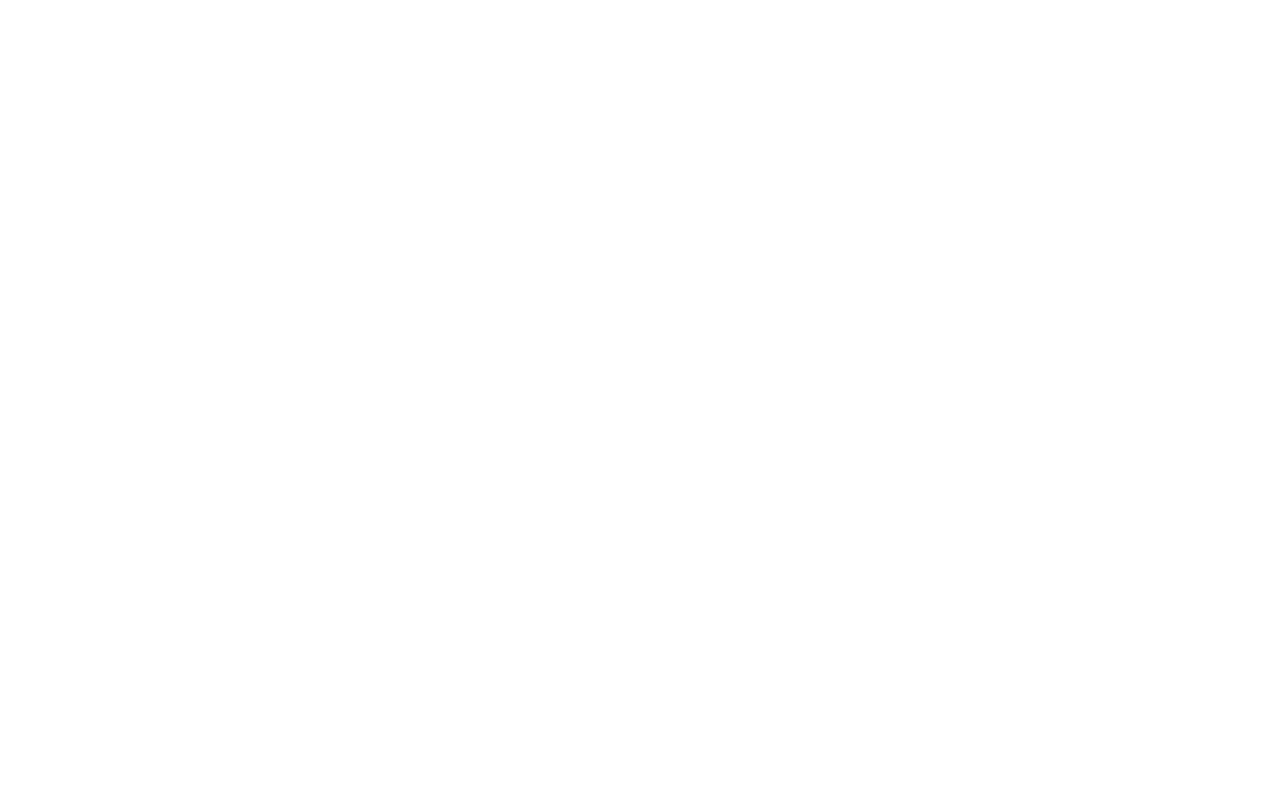
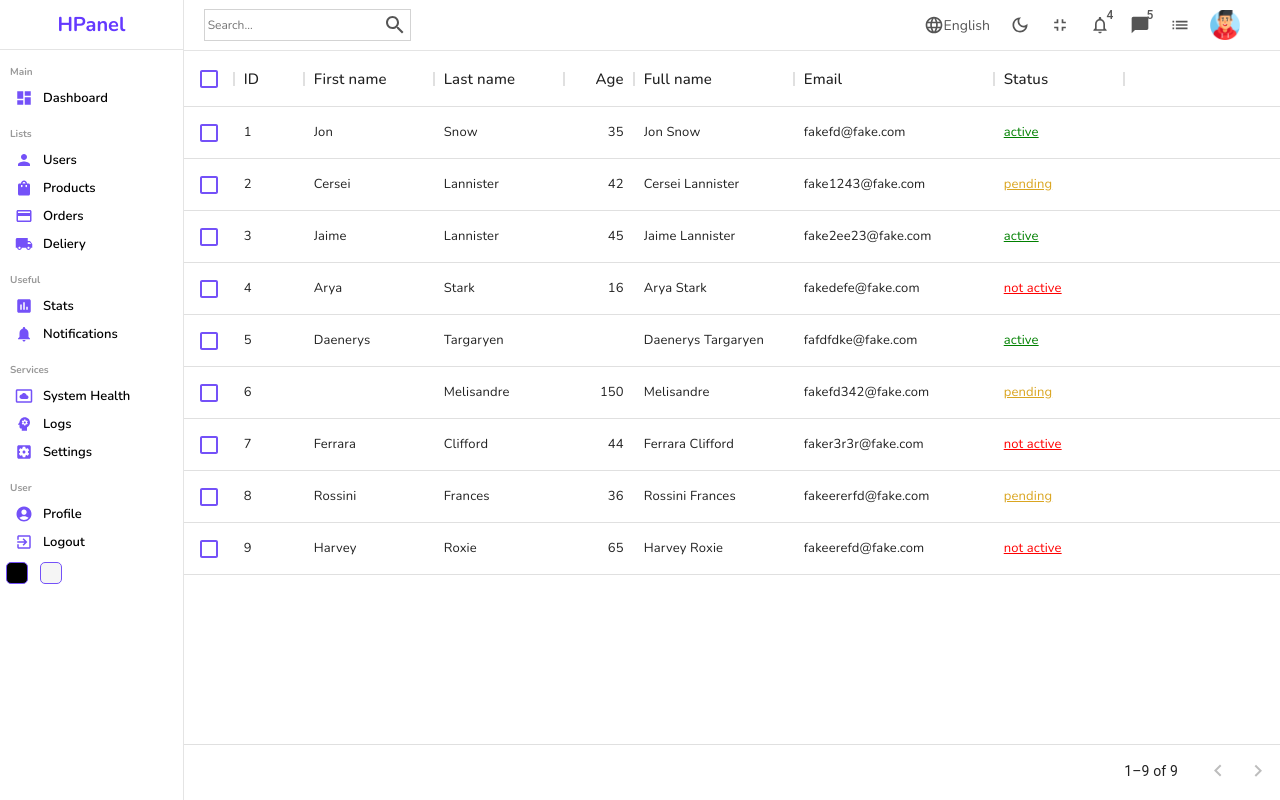
Before and after one commit to hesham1221/admin-dashboard, a React (Create React App) app: page /users in a window 1280 px wide. Built offline with nearby package versions, Linux system fonts and the light colour scheme; the HTML template or start-up script is replaced by a standard one.

Commit message:
almost done list

```diff
--- a/package.json
+++ b/package.json
@@ -7,6 +7,7 @@
     "@emotion/styled": "^11.8.1",
     "@mui/icons-material": "^5.6.2",
     "@mui/material": "^5.6.2",
+    "@mui/x-data-grid": "^5.10.0",
     "@testing-library/jest-dom": "^5.16.4",
     "@testing-library/react": "^13.1.1",
     "@testing-library/user-event": "^13.5.0",
--- a/src/components/Sidebar.js
+++ b/src/components/Sidebar.js
@@ -1,7 +1,9 @@
 import React from "react";
 import "./sidebar.scss";
 import {AccountCircle, Assessment, CreditCard, Dashboard,ExitToApp,LocalShipping,Notifications,Person,Psychology,SettingsApplications,SettingsSystemDaydream,ShoppingBag} from '@mui/icons-material';
+import {useNavigate} from 'react-router-dom'
 const Sidebar = () => {
+  const navigate = useNavigate()
   return (
     <div className="sidebar">
       <div className="top">
@@ -10,12 +12,12 @@
       <div className="center">
         <ul>
           <p className="title">Main</p>
-          <li>
+          <li onClick={() => navigate('/',{replace : true})}>
               <Dashboard className="icons" />
             <span>Dashboard</span>
           </li>
           <p className="title">Lists</p>
-          <li>
+          <li onClick={() => navigate('/users',{replace : true})}>
               <Person className="icons"/>
             <span>Users</span>
           </li>
--- a/src/pages/list/List.js
+++ b/src/pages/list/List.js
@@ -1,9 +1,69 @@
 import React from "react";
+import NavBar from "../../components/NavBar";
+import Sidebar from "../../components/Sidebar";
 import './list.scss'
+import {DataGrid} from '@mui/x-data-grid'
 const List = () => {
+  const columns = [
+    { field: 'id', headerName: 'ID', width: 70 },
+    { field: 'firstName', headerName: 'First name', width: 130 },
+    { field: 'lastName', headerName: 'Last name', width: 130 },
+    {
+      field: 'age',
+      headerName: 'Age',
+      width: 70,
+      type : 'number'
+    },
+    {
+      field: 'fullName',
+      headerName: 'Full name',
+      description: 'This column has a value getter and is not sortable.',
+      sortable: false,
+      width: 160,
+      valueGetter: (params) =>
+        `${params.row.firstName || ''} ${params.row.lastName || ''}`,
+    },
+    {
+      field : 'email',
+      headerName : 'Email',
+      width: 200,
+    },{
+      field : 'status',
+      headerName : 'Status',
+      width: 130,
+      renderCell : (params) =>{
+        return <p className={params.row.status.replace(/\s/g, "")}>{params.row.status}</p>
+      }
+    },
+
+  ];
+  const rows = [
+    { id: 1, lastName: 'Snow', firstName: 'Jon', age: 35 , email :'fakefd@fake.com' , status : 'active' },
+    { id: 2, lastName: 'Lannister', firstName: 'Cersei', age: 42 , email :'fake1243@fake.com' , status : 'pending' },
+    { id: 3, lastName: 'Lannister', firstName: 'Jaime', age: 45 , email :'fake2ee23@fake.com' , status : 'active' },
+    { id: 4, lastName: 'Stark', firstName: 'Arya', age: 16 , email :'fakedefe@fake.com' , status : 'not active'},
+    { id: 5, lastName: 'Targaryen', firstName: 'Daenerys', age: null , email :'fafdfdke@fake.com' ,status : 'active' },
+    { id: 6, lastName: 'Melisandre', firstName: null, age: 150  , email :'fakefd342@fake.com' , status : 'pending'},
+    { id: 7, lastName: 'Clifford', firstName: 'Ferrara', age: 44 , email :'faker3r3r@fake.com' ,status : 'not active' },
+    { id: 8, lastName: 'Frances', firstName: 'Rossini', age: 36 , email :'fakeererfd@fake.com',status : 'pending' },
+    { id: 9, lastName: 'Roxie', firstName: 'Harvey', age: 65 , email :'fakeerefd@fake.com' , status : 'not active'},
+  ]
   return (
     <div className="list">
-      <div className="title">list</div>
+      <Sidebar />
+      <div className="listContainer">
+      <NavBar />
+      <div className="dataGrid">
+      <DataGrid
+      className="gridEL"
+        rows={rows}
+        columns={columns}
+        pageSize={10}
+        rowsPerPageOptions={[5]}
+        checkboxSelection
+      />
+    </div>
+      </div>
     </div>
   );
 };
--- a/src/pages/list/list.scss
+++ b/src/pages/list/list.scss
@@ -1,5 +1,48 @@
 .list{
+    display: flex;
+    .listContainer{
+        flex: 6;
+        .dataGrid{
+            width: 100%;
+            height: calc(97vh - 30px);
+            .css-kk1bwy-MuiButtonBase-root-MuiMenuItem-root{
+                font-size: 12px;
+            }
+            .gridEL{
+                .pending{
+                    color: goldenrod;
+                    text-decoration: underline;
+                    font-size: 13px;
+                }
+                .active{
+                    color: green;
+                    text-decoration: underline;
+                    font-size: 13px;
+                }
+                .notactive{
+                    color: red;
+                    text-decoration: underline;
+                    font-size: 13px;
+                }
+                .Mui-selected{
+                    background-color: #ece8ff;
+                }
+                .MuiCheckbox-root {
+                    color:#7451f8
+                }
+                border: none;
+                font-size: 13px;
+                .MuiDataGrid-columnHeaders{
+                    .MuiDataGrid-columnHeadersInner{
+                        font-weight: bold;
+                        font-size: 15px;
+                    }
+                }
+            }
+        }
+    }
     .title{
         color: white;
     }
+
 }
```
Also changed, not shown: 1 other file (tests, documents, lock files or other folders).
